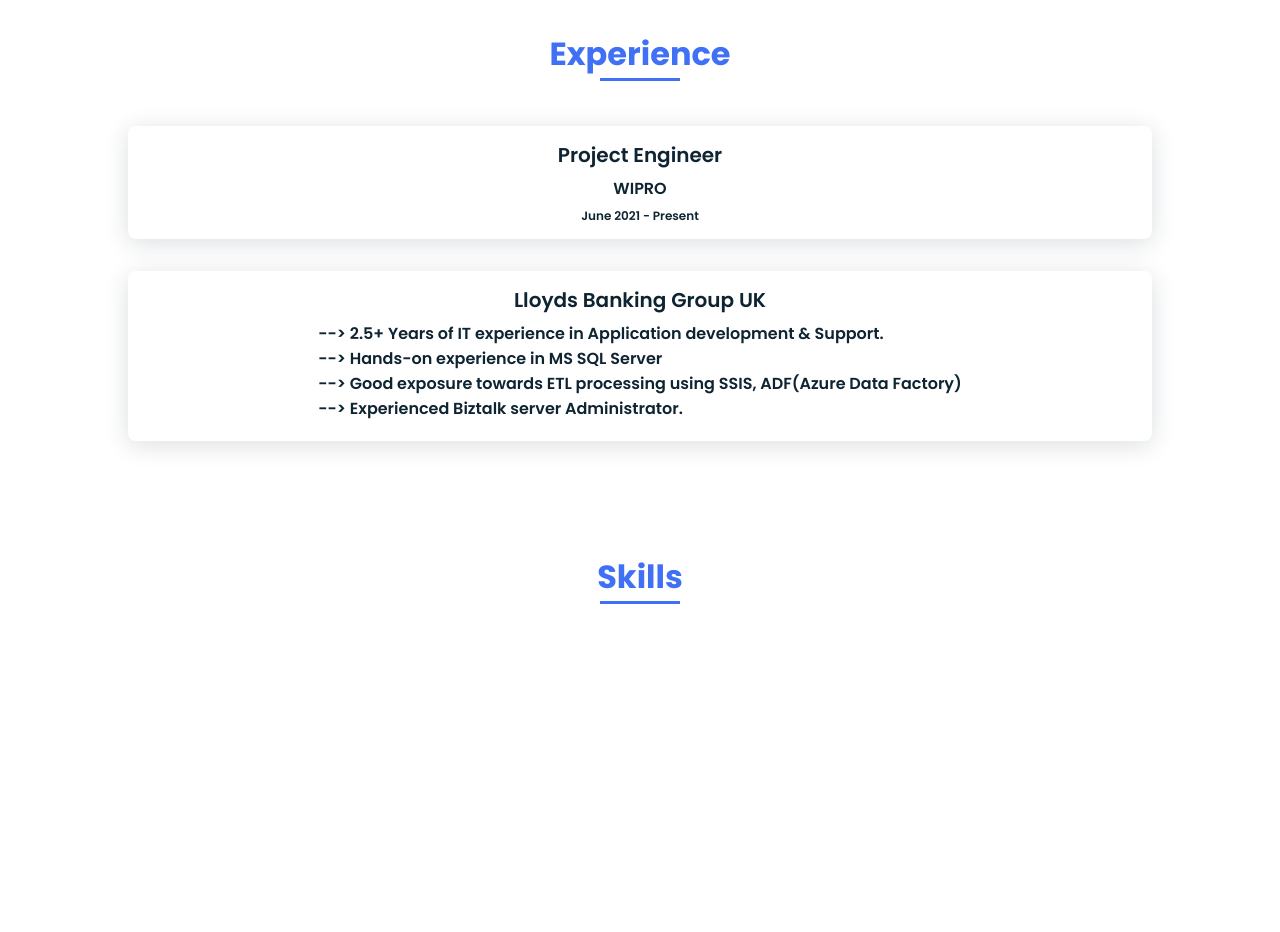
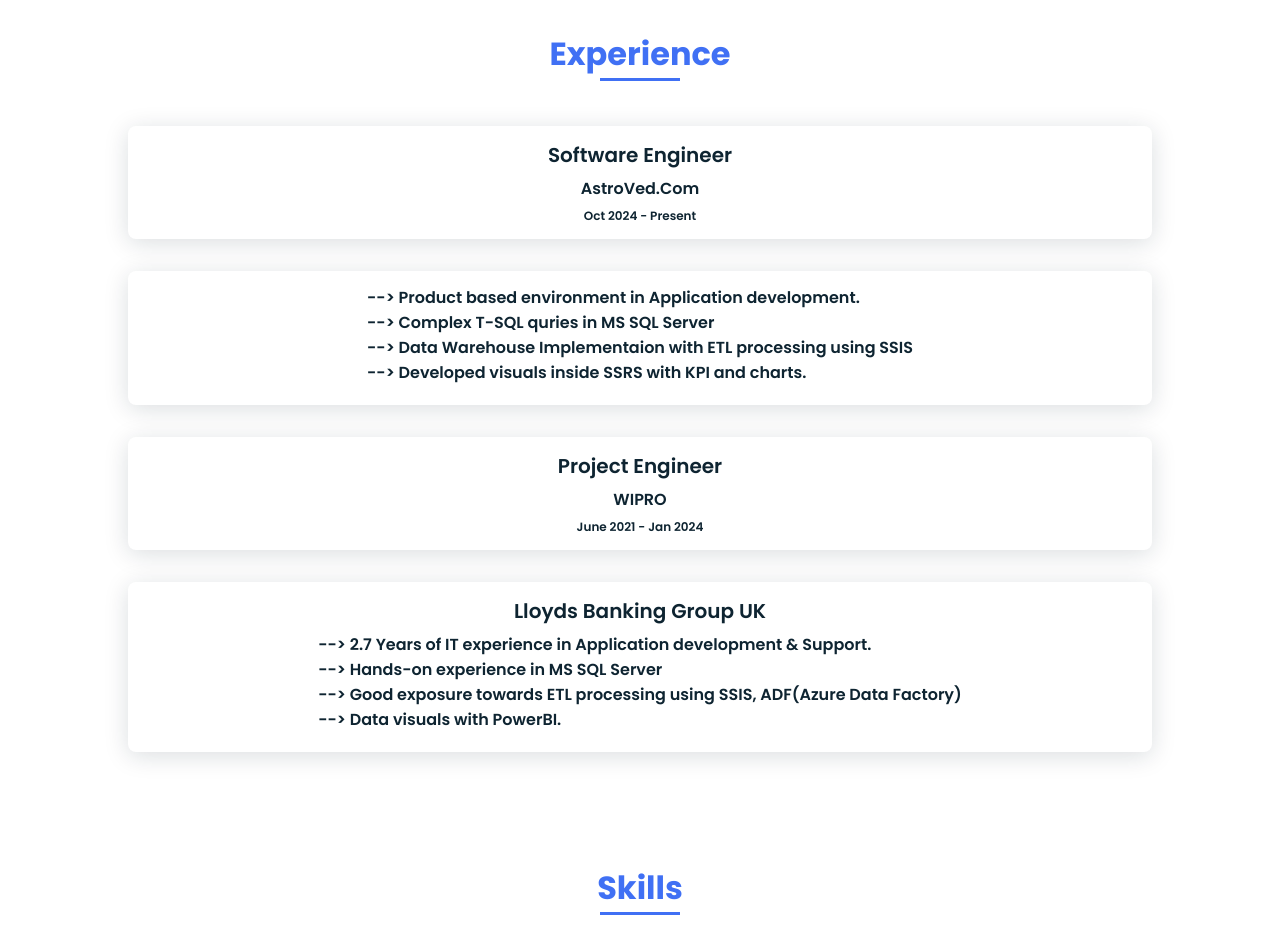
Before and after one commit to gowtham5959/Portfolio, a plain HTML site: page index.html in a window 1280 px wide. Shown: the part 1740-2672 px from the top of the page. Drawn offline with nearby package versions, Linux system fonts and the light colour scheme.

Commit message:
Update index.html
Add astroved Experience

```diff
--- a/index.html
+++ b/index.html
@@ -63,7 +63,7 @@
          <span id="jobTitle" >SQL Developer</span>
         </h2>
 
-        <a href="https://drive.google.com/file/d/1RR5S5dUZW9YATy0b1iDzW1x183HHvCfv/view?usp=sharing" target="_blank"
+        <a href="https://drive.google.com/file/d/1XqWHXwrAbWL3mVWnuz5HzTDqW6VYHwml/view?usp=sharing" target="_blank"
           class="button">Resume</a>
 
       </div>
@@ -107,6 +107,35 @@
    <!---========Experience ======--->
     <section class="experience section" id="experience">
       <h2 class="section-title">Experience</h2>
+
+        <div class="education-container bd-grid">
+
+        <div class="education-data">
+          <div class="education-names">
+            <!-- <i class="bx bxl-html5 skills-icon"></i> -->
+            <span class="education-name">Software Engineer</span>
+            <p class="education-platform ">AstroVed.Com </p>
+            <p class="education-duration ">Oct 2024 - Present</p>
+
+          </div>
+        </div>
+        </div>
+      <div class="education-container bd-grid">
+
+    <div class="education-data">
+      <div class="education-names">
+        <!-- <i class="bx bxl-html5 skills-icon"></i> -->
+        <p class="education-platform ">--> Product based environment in Application development. <br>
+--> Complex T-SQL quries in MS SQL Server <br>
+--> Data Warehouse Implementaion with ETL processing using SSIS <br>
+--> Developed visuals inside SSRS with KPI and charts.</p>
+        <p class="education-duration "></p>
+
+      </div>
+    </div>
+    </div>
+
+
       <div class="education-container bd-grid">
 
         <div class="education-data">
@@ -114,7 +143,7 @@
             <!-- <i class="bx bxl-html5 skills-icon"></i> -->
             <span class="education-name">Project Engineer</span>
             <p class="education-platform ">WIPRO </p>
-            <p class="education-duration ">June 2021 - Present</p>
+            <p class="education-duration ">June 2021 - Jan 2024</p>
 
           </div>
         </div>
@@ -125,10 +154,10 @@
       <div class="education-names">
         <!-- <i class="bx bxl-html5 skills-icon"></i> -->
         <span class="education-name">Lloyds Banking Group UK</span>
-        <p class="education-platform ">--> 2.5+ Years of IT experience in Application development & Support. <br>
+        <p class="education-platform ">--> 2.7 Years of IT experience in Application development & Support. <br>
 --> Hands-on experience in MS SQL Server <br>
 --> Good exposure towards ETL processing using SSIS, ADF(Azure Data Factory) <br>
---> Experienced Biztalk server Administrator.</p>
+--> Data visuals with PowerBI.</p>
         <p class="education-duration "></p>
 
       </div>
```
